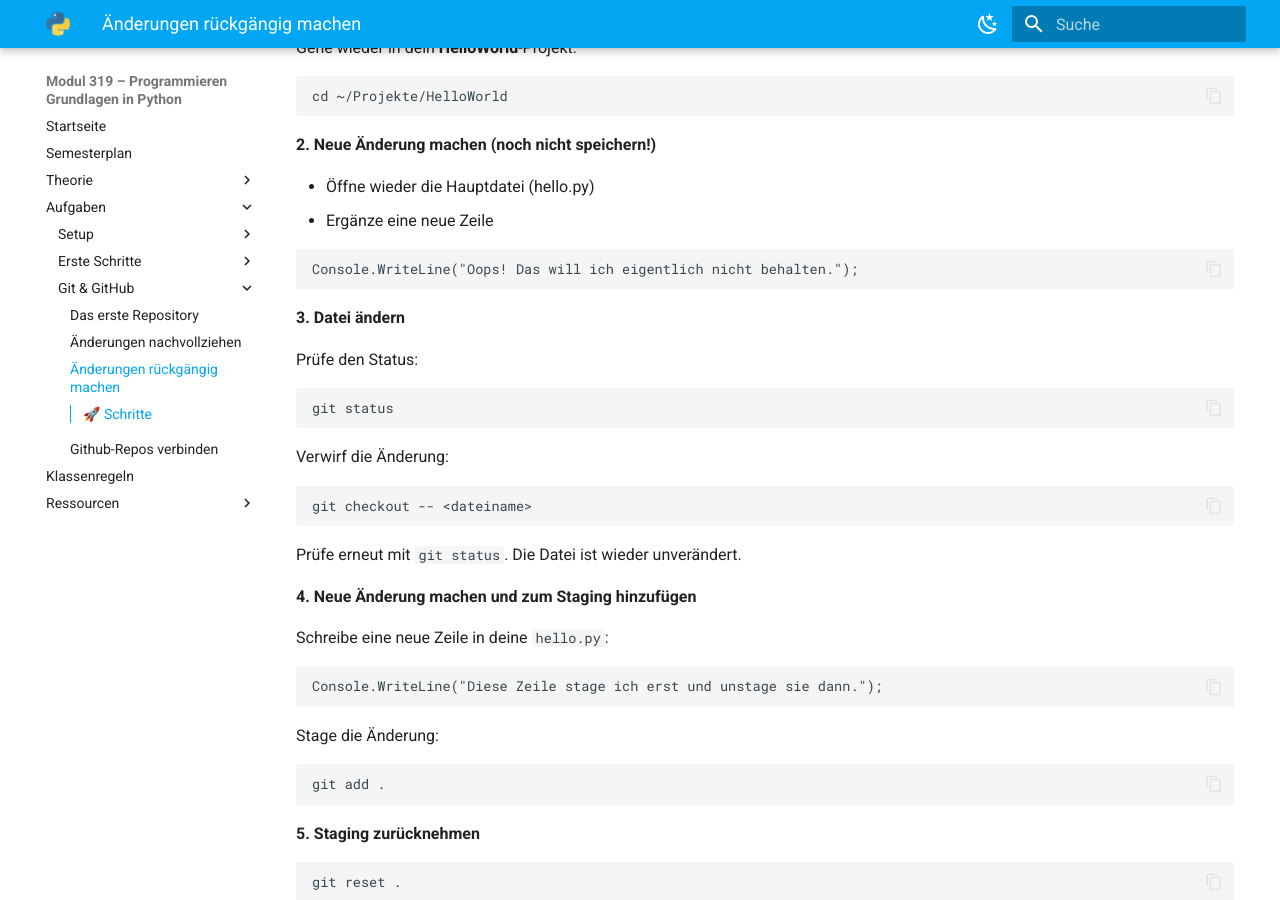
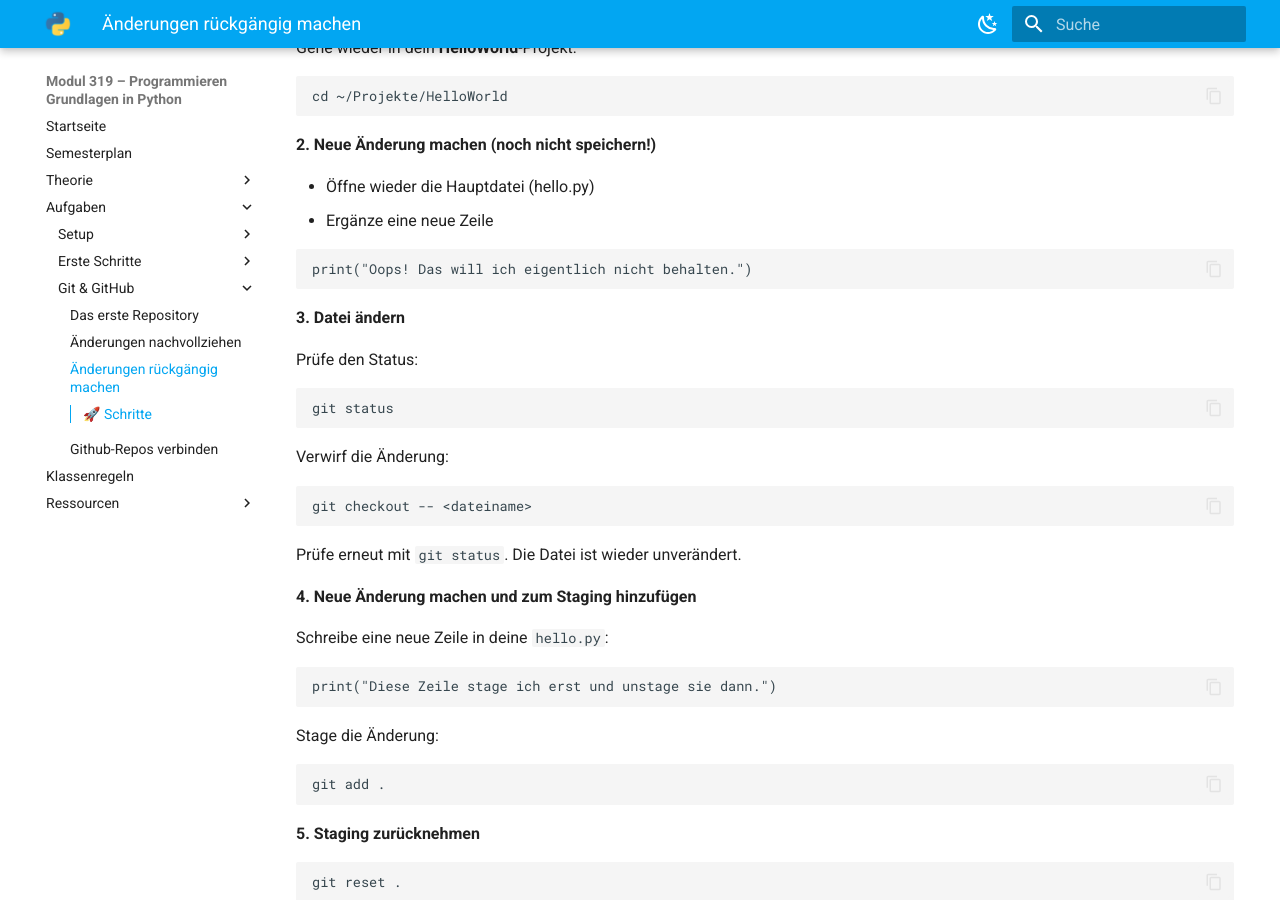
Before and after one commit to af81/python-school, an MkDocs documentation site: the page built from docs/aufgaben/git-change.md, in a window 1280 px wide and 900 px high, scrolled down 329 px. Built offline with MkDocs 1.6.1 and Material for MkDocs 9.7.7, drawn with Linux system fonts in a browser that asks for light colours.

Commit message:
fix: fixed c# commands

````diff
--- a/docs/aufgaben/git-change.md
+++ b/docs/aufgaben/git-change.md
@@ -20,7 +20,7 @@ cd ~/Projekte/HelloWorld
 - Ergänze eine neue Zeile
 
 ```c#
-Console.WriteLine("Oops! Das will ich eigentlich nicht behalten.");
+print("Oops! Das will ich eigentlich nicht behalten.")
 ```
 
 **3. Datei ändern**
@@ -44,7 +44,7 @@ Prüfe erneut mit `git status`. Die Datei ist wieder unverändert.
 Schreibe eine neue Zeile in deine `hello.py`:
 
 ```c#
-Console.WriteLine("Diese Zeile stage ich erst und unstage sie dann.");
+print("Diese Zeile stage ich erst und unstage sie dann.")
 ```
 
 Stage die Änderung:
````
Also changed, not shown: site/aufgaben/git-change/index.html, site/search/search_index.json.
